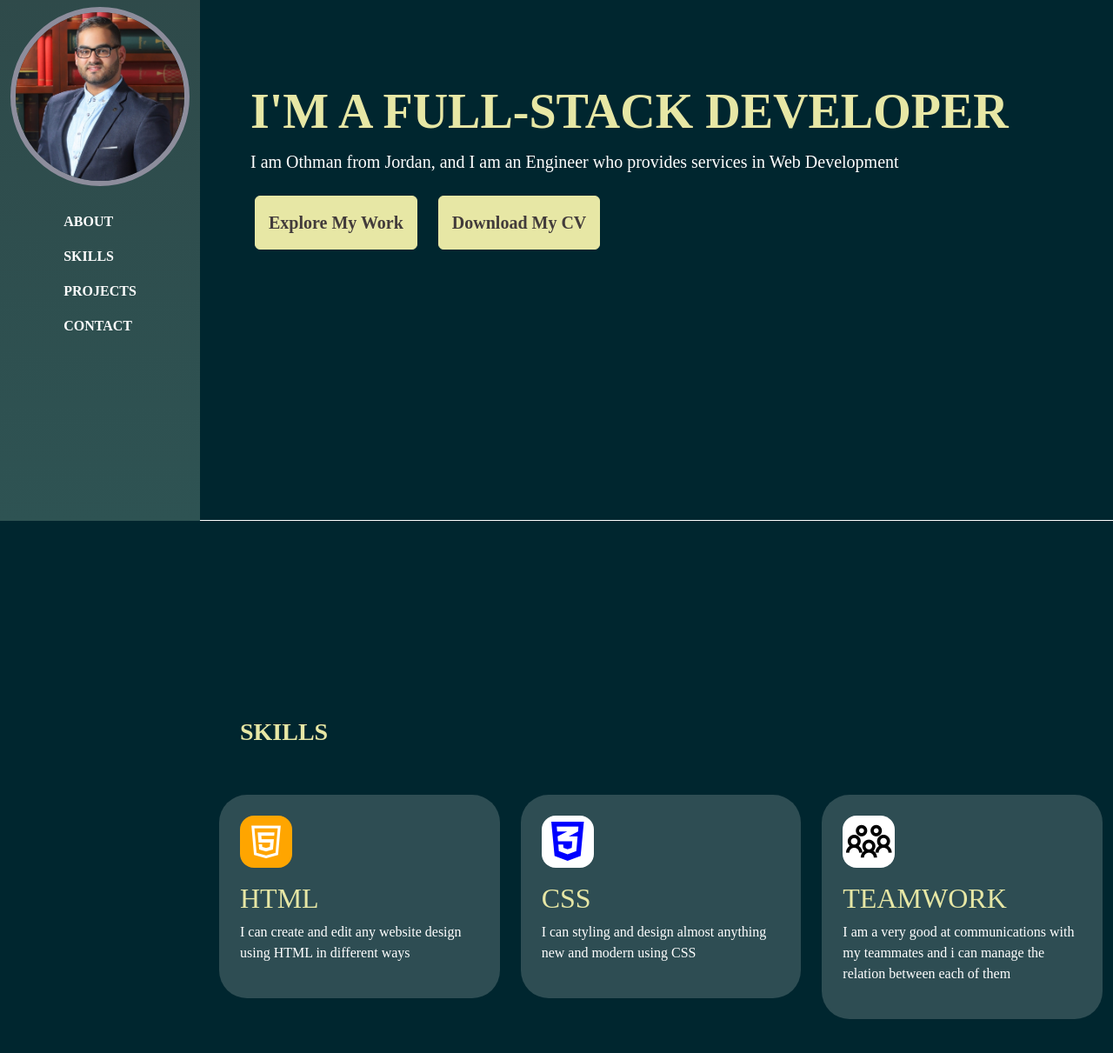
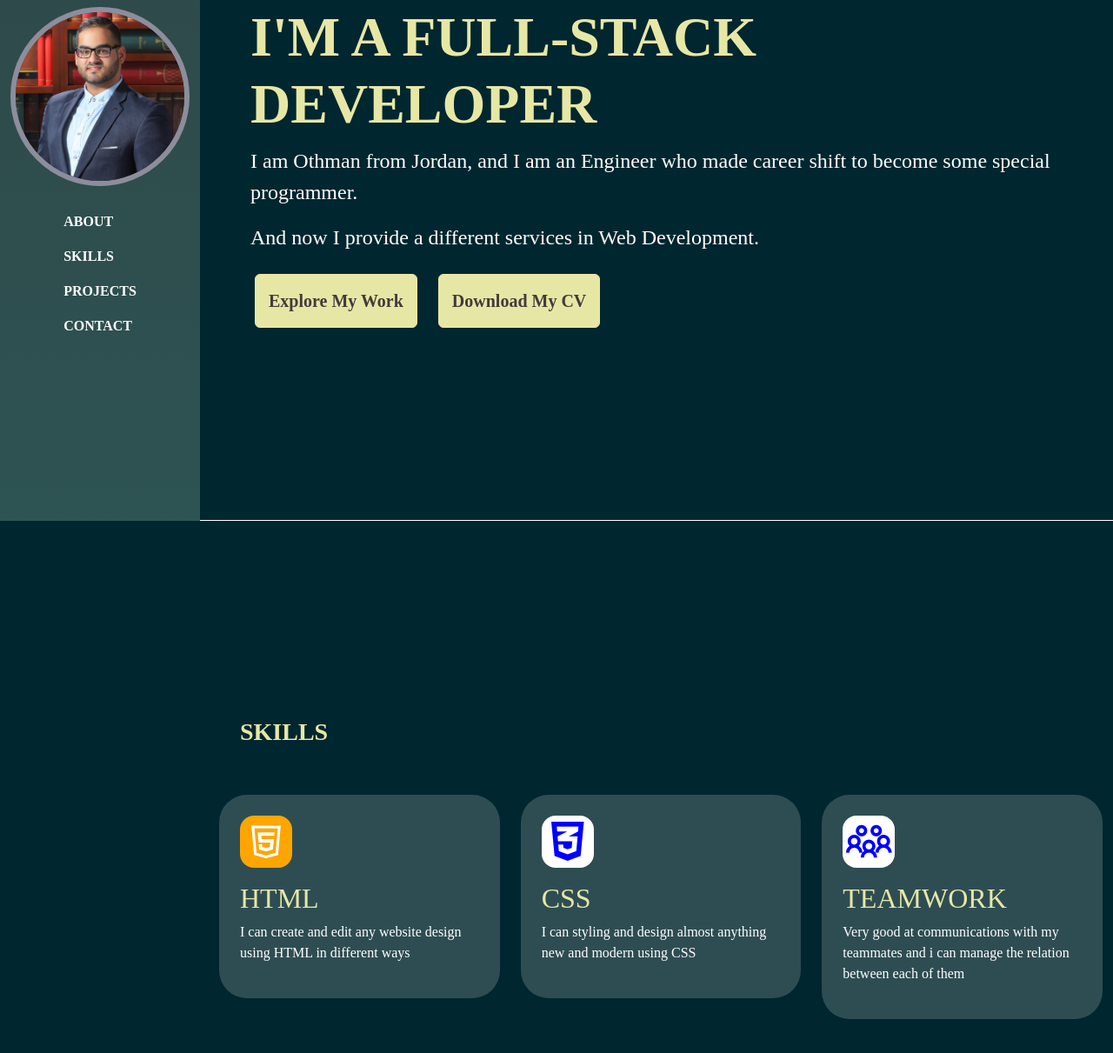
Before and after one commit to OthmanDaoud/Portfolio, a plain HTML site: page index.html in a window 1280 px wide. Shown: the part 201-1412 px from the top of the page at 87% size. Drawn offline with nearby package versions, Linux system fonts and the light colour scheme.

Commit message:
Portfolio

```diff
--- a/index.html
+++ b/index.html
@@ -61,10 +61,11 @@
         <div class="container p-5">
           <div class="row">
             <div class="col-lg-12">
-               <h1 class="display-4 fw-bold">I'm a Full-Stack Developer</h1>
-               <p class="fs-5 mt-2 mb-4">
-                I am Othman from Jordan, and I am an Engineer who provides
-                services in Web Development
+               <h1 class="display-3 fw-bold">I'm a Full-Stack Developer</h1>
+               <p class="fs-4">
+                I am Othman from Jordan, and I am an Engineer who made career shift to become some special  programmer.
+               <p class="fs-4 mb-4">
+                 And now I provide a different services in Web Development.
                </p>
 
 
@@ -115,14 +116,16 @@
 
           <div class="col-md-4 mb-4">
             <div class="skill p-4 bg-nav rounded-5 shadow-box">
-              <div class="iconbox3 rounded-4">
+              <div class="iconbox2 rounded-4">
                 <i class="las la-users"></i>
-              </div>
+               </div>
                 <h4 class="fs-2 mt-3 mb-2">TeamWork</h4>
-                <p class="fs-6">I am a very good at communications with my teammates and i can manage the relation between each of them </p>
+                <p class="fs-6">Very good at communications with my teammates and i can manage the relation between each of them</p>
 
             </div>
           </div>
+
+
 
 
 
--- a/style.css
+++ b/style.css
@@ -2,6 +2,7 @@
   padding: 0;
   margin: 0;
 }
+
 
 body {
   background-color: rgb(0, 38, 47);
@@ -12,6 +13,7 @@ body {
 .navbar {
   background-color: rgb(46, 77, 83);
 }
+
 
 @media (max-width: 920px) {
   .full-height {
@@ -41,6 +43,8 @@ body {
 /* //Navbar */
 
 /* About */
+
+
 
 h1,
 h2,
```
